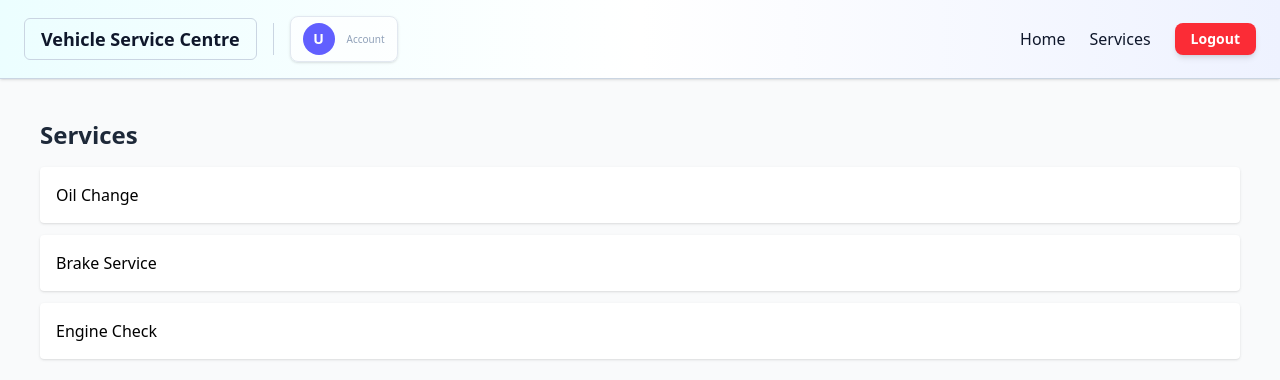
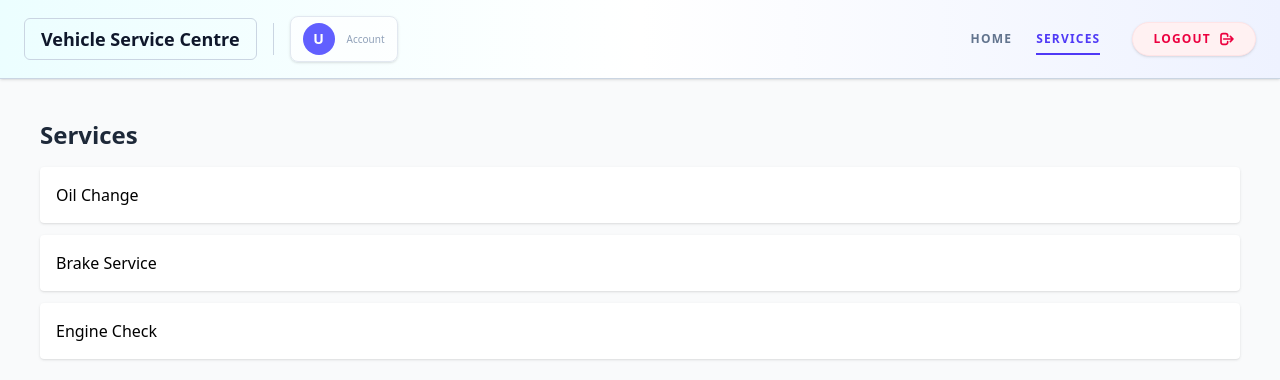
Before and after one commit to Developershaha/vehicleserviceandmaintenancecentre_frontend, a React (Vite) app: page /services in a window 1280 px wide. Shown: the top 380 px of the page. Built offline with nearby package versions, Linux system fonts and the light colour scheme.

Commit message:
added code

```diff
--- a/src/components/Navbar.tsx
+++ b/src/components/Navbar.tsx
@@ -1,4 +1,4 @@
-import { Link, useNavigate } from "react-router-dom";
+import { Link, useNavigate, useLocation } from "react-router-dom";
 import { useAppDispatch, useAppSelector } from "../store/hook";
 import { showSnackbar } from "../store/snackbarSlice";
 import { logout } from "../store/authSlice";
@@ -6,12 +6,14 @@ import { logoutApi } from "./auth/pages/apis/loginApi";
 
 const Navbar = () => {
   const navigate = useNavigate();
+  const location = useLocation(); // To handle active link states
   const dispatch = useAppDispatch();
-  const userDetails = useAppSelector((state) => state.auth);
-  const username = userDetails?.username;
-  const { userType } = useAppSelector((state) => state.auth);
+
+  const { username, userType } = useAppSelector((state) => state.auth);
+
   const handleLogout = async () => {
-    const logoutResponse = await logoutApi(userDetails?.username ?? "");
+    try {
+      const logoutResponse = await logoutApi(username ?? "");
 
       if (logoutResponse?.data?.validationCode === "logout.success") {
         dispatch(logout());
@@ -23,7 +25,13 @@ const Navbar = () => {
         );
         navigate("/");
       }
+    } catch (error) {
+      console.error("Logout failed", error);
+    }
   };
+
+  // Helper to check if a link is active
+  const isActive = (path: string) => location.pathname === path;
 
   return (
     <nav
@@ -73,30 +81,69 @@ const Navbar = () => {
         </div>
       </div>
 
-      {/* RIGHT: Nav + Logout */}
-      <div className="flex items-center space-x-6 text-slate-900">
+      {/* RIGHT: Nav Links + Logout */}
+      <div className="flex items-center space-x-8">
+        {/* Navigation Group */}
+        <div className="flex items-center space-x-6">
           <Link
             to="/dashboard"
-          className="font-medium hover:text-indigo-600 transition"
+            className={`relative group py-2 text-xs font-black uppercase tracking-widest transition-colors ${
+              isActive("/dashboard")
+                ? "text-indigo-600"
+                : "text-slate-500 hover:text-indigo-600"
+            }`}
           >
             Home
+            <span
+              className={`absolute bottom-0 left-0 h-0.5 bg-indigo-600 transition-all duration-300 ${
+                isActive("/dashboard") ? "w-full" : "w-0 group-hover:w-full"
+              }`}
+            ></span>
           </Link>
+
           <Link
             to="/services"
-          className="font-medium hover:text-indigo-600 transition"
+            className={`relative group py-2 text-xs font-black uppercase tracking-widest transition-colors ${
+              isActive("/services")
+                ? "text-indigo-600"
+                : "text-slate-500 hover:text-indigo-600"
+            }`}
           >
             Services
+            <span
+              className={`absolute bottom-0 left-0 h-0.5 bg-indigo-600 transition-all duration-300 ${
+                isActive("/services") ? "w-full" : "w-0 group-hover:w-full"
+              }`}
+            ></span>
           </Link>
+        </div>
 
+        {/* Logout Button */}
         <button
           onClick={handleLogout}
           className="
-            rounded-lg px-4 py-1.5 text-sm font-semibold
-            bg-red-500 hover:bg-red-600 text-white
-            transition-all shadow-md active:scale-95
+            group flex items-center gap-2
+            rounded-full px-5 py-2 text-xs font-bold uppercase tracking-widest
+            bg-rose-50 text-rose-600 border border-rose-100
+            hover:bg-rose-600 hover:text-white hover:border-rose-600
+            transition-all duration-300 shadow-sm hover:shadow-rose-200
+            active:scale-95
           "
         >
-          Logout
+          <span>Logout</span>
+          <svg
+            className="w-4 h-4 transition-transform group-hover:translate-x-1"
+            fill="none"
+            viewBox="0 0 24 24"
+            stroke="currentColor"
+          >
+            <path
+              strokeLinecap="round"
+              strokeLinejoin="round"
+              strokeWidth="2.5"
+              d="M17 16l4-4m0 0l-4-4m4 4H7m6 4v1a3 3 0 01-3 3H6a3 3 0 01-3-3V7a3 3 0 013-3h4a3 3 0 013 3v1"
+            />
+          </svg>
         </button>
       </div>
     </nav>
```
Lines whose indentation alone changed are shown as unchanged.
